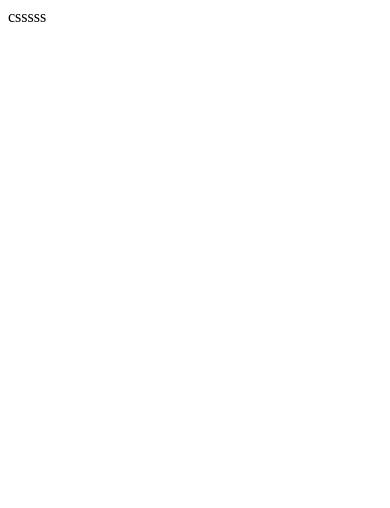
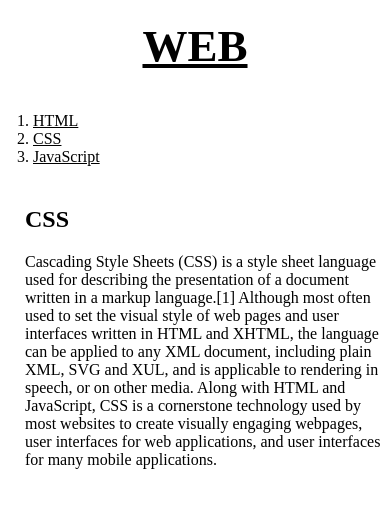
Before and after one commit to leeyunsik/webpage, a plain HTML site: page 2.html in a window 390 px wide. Drawn offline with Linux system fonts and the light colour scheme.

Commit message:
Add files via upload

```diff
--- a/2.html
+++ b/2.html
@@ -1 +1,24 @@
-csssss
+<!doctype html>
+<html>
+<head>
+  <title>WEB - CSS</title>
+  <meta charset="utf-8">
+  <link rel="stylesheet" href="style.css">
+</head>
+<body>
+  <h1><a href="index.html">WEB</a></h1>
+  <div id="grid">
+    <ol>
+      <li><a href="1.html">HTML</a></li>
+      <li><a href="2.html">CSS</a></li>
+      <li><a href="3.html">JavaScript</a></li>
+    </ol>
+    <div id="article">
+        <h2>CSS</h2>
+        <p>
+          Cascading Style Sheets (CSS) is a style sheet language used for describing the presentation of a document written in a markup language.[1] Although most often used to set the visual style of web pages and user interfaces written in HTML and XHTML, the language can be applied to any XML document, including plain XML, SVG and XUL, and is applicable to rendering in speech, or on other media. Along with HTML and JavaScript, CSS is a cornerstone technology used by most websites to create visually engaging webpages, user interfaces for web applications, and user interfaces for many mobile applications.
+        </p>
+      </div>
+  </div>
+  </body>
+  </html>
--- /dev/null
+++ b/style.css
@@ -0,0 +1,40 @@
+body{
+    margin:0;
+  }
+  a {
+    color:black;
+  }
+  h1 {
+    font-size:45px;
+    text-align: center;
+    border-bottom:1px solid gray;
+    margin:0;
+    padding:20px;
+  }
+  ol{
+    border-right:1px solid gray;
+    width:100px;
+    margin:0;
+    padding:20px;
+  }
+  #grid{
+    display: grid;
+    grid-template-columns: 150px 1fr;
+  }
+  #grid ol{
+    padding-left:33px;
+  }
+  #grid #article{
+    padding-left:25px;
+  }
+  @media(max-width:800px){
+    #grid{
+      display: block;
+    }
+    ol{
+      border-right:none;
+    }
+    h1 {
+      border-bottom:none;
+    }
+  }
```
Also changed, not shown: 3.html (+38 -1 lines), box.html (added, +37 -0 lines), grid.html (added, +24 -0 lines), index.html (+4 -4 lines), mediaquery.html (added, +24 -0 lines).
